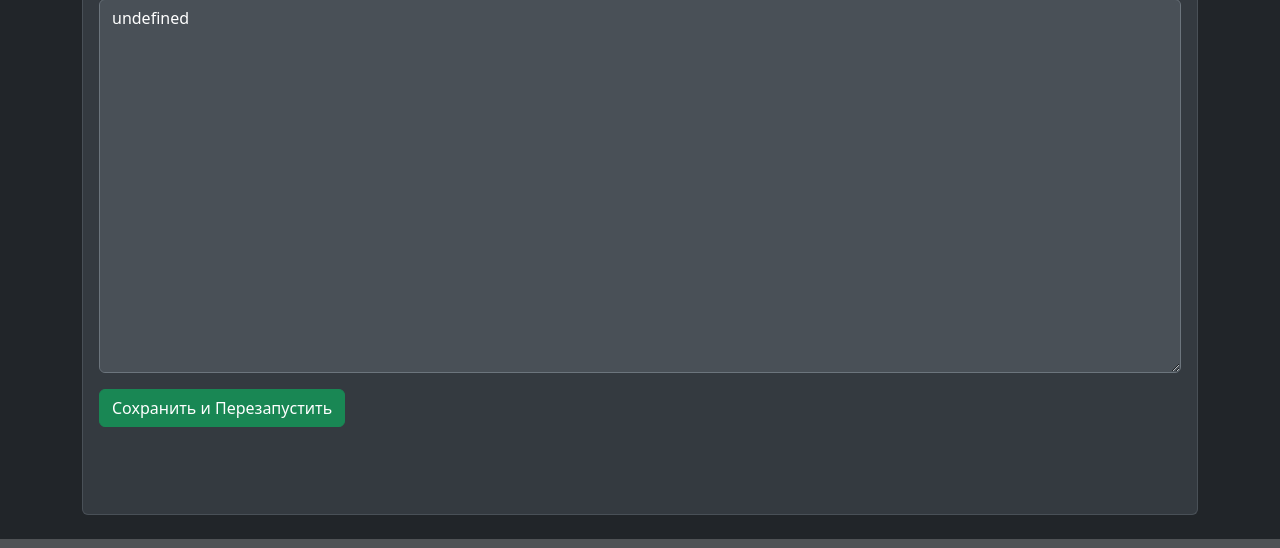
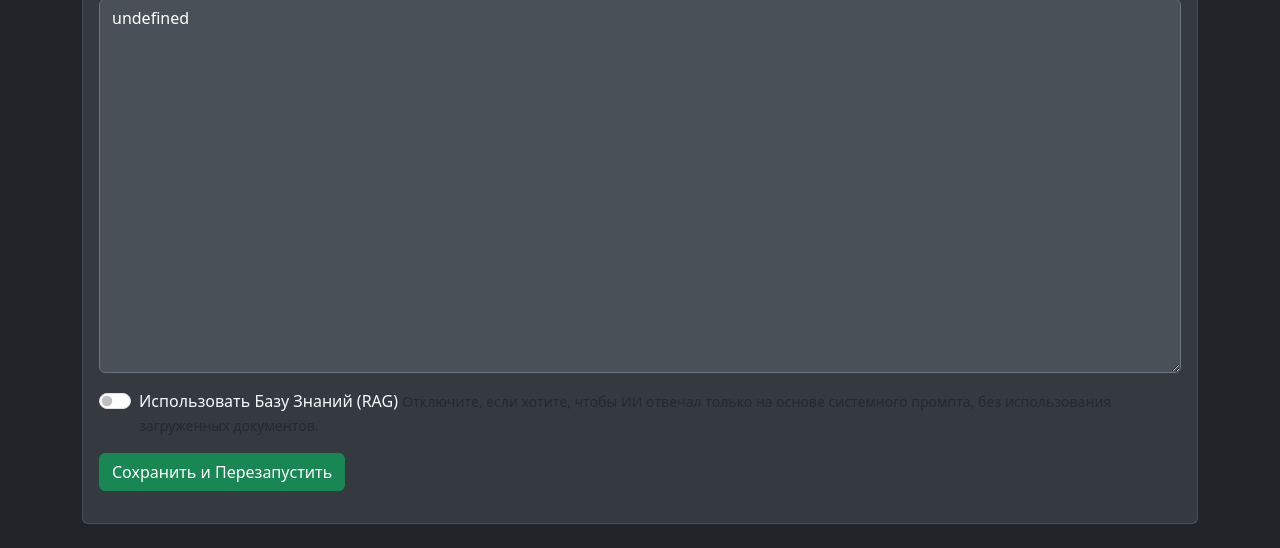
Before and after one commit to felixkrutov/TestServerBitrix, a FastAPI app: template templates/index.html in a window 1280 px wide, after a click on "Настройки". Shown: the part 859-1407 px from the top of the page. Run offline with FastAPI, Linux system fonts and the light colour scheme; the template is opened without the code that fills it, so the values that code supplies are empty; some libraries are stand-ins or nearby versions.

Commit message:
Update index.html

```diff
--- a/templates/index.html
+++ b/templates/index.html
@@ -115,6 +115,15 @@
                             <label for="prompt" class="form-label">Системный промпт</label>
                             <textarea class="form-control" id="prompt" name="prompt" rows="15"></textarea>
                         </div>
+
+                        <!-- НОВЫЙ ПЕРЕКЛЮЧАТЕЛЬ ДЛЯ RAG -->
+                        <div class="form-group mb-3 form-check form-switch">
+                            <input type="checkbox" class="form-check-input" id="use_rag_toggle" name="use_rag" value="true">
+                            <label class="form-check-label" for="use_rag_toggle">Использовать Базу Знаний (RAG)</label>
+                            <small class="form-text text-muted">Отключите, если хотите, чтобы ИИ отвечал только на основе системного промпта, без использования загруженных документов.</small>
+                        </div>
+                        <!-- КОНЕЦ НОВОГО ПЕРЕКЛЮЧАТЕЛЯ -->
+
                         <button type="submit" class="btn btn-success">Сохранить и Перезапустить</button>
                     </form>
                     <div id="saveStatus" class="mt-3"></div>
@@ -248,8 +257,40 @@
     userInput.addEventListener('keydown', (e) => { /* ... код без изменений ... */ });
     async function fetchStatus() { /* ... код без изменений ... */ }
     async function fetchLogs() { /* ... код без изменений ... */ }
-    async function fetchSettings() { /* ... код без изменений ... */ }
-    document.getElementById('settingsForm').addEventListener('submit', async function(e) { /* ... код без изменений ... */ });
+
+    // ИЗМЕНЕННАЯ ФУНКЦИЯ fetchSettings
+    async function fetchSettings() {
+        const response = await fetch('/api/settings');
+        const data = await response.json();
+        document.getElementById('prompt').value = data.prompt;
+        const modelSelect = document.getElementById('model');
+        modelSelect.innerHTML = '';
+        data.models_list.forEach(modelName => {
+            const option = document.createElement('option');
+            option.value = modelName;
+            option.textContent = modelName;
+            if (modelName === data.current_model) { option.selected = true; }
+            modelSelect.appendChild(option);
+        });
+        // Установка состояния чекбокса RAG
+        document.getElementById('use_rag_toggle').checked = data.use_rag; // <-- НОВАЯ СТРОКА
+    }
+
+    document.getElementById('settingsForm').addEventListener('submit', async function(e) {
+        e.preventDefault();
+        const formData = new FormData(this);
+        // FormData автоматически обрабатывает чекбоксы:
+        // если checked, то 'use_rag=true' будет в formData
+        // если unchecked, то 'use_rag' не будет в formData, и FastAPI Form(False) обработает это как False
+
+        const saveStatus = document.getElementById('saveStatus');
+        saveStatus.innerHTML = '<div class="alert alert-info">Сохраняю...</div>';
+        const response = await fetch('/api/settings', { method: 'POST', body: formData });
+        const result = await response.json();
+        if (result.status === 'ok') { saveStatus.innerHTML = `<div class="alert alert-success">Настройки сохранены! Сервис перезапускается.</div>`; }
+        else { saveStatus.innerHTML = `<div class="alert alert-danger">Ошибка сохранения.</div>`; }
+        setTimeout(() => { saveStatus.innerHTML = ''; }, 5000);
+    });
 
     // --- Полный код для всех функций (чтобы ничего не потерялось) ---
     uploadForm.addEventListener('submit', async (e) => {
@@ -325,36 +366,11 @@
             logsContainer.scrollTop = logsContainer.scrollHeight;
         } catch (error) { logsContainer.textContent = 'Не удалось загрузить логи.'; }
     }
-    async function fetchSettings() {
-        const response = await fetch('/api/settings');
-        const data = await response.json();
-        document.getElementById('prompt').value = data.prompt;
-        const modelSelect = document.getElementById('model');
-        modelSelect.innerHTML = '';
-        data.models_list.forEach(modelName => {
-            const option = document.createElement('option');
-            option.value = modelName;
-            option.textContent = modelName;
-            if (modelName === data.current_model) { option.selected = true; }
-            modelSelect.appendChild(option);
-        });
-    }
-    document.getElementById('settingsForm').addEventListener('submit', async function(e) {
-        e.preventDefault();
-        const formData = new FormData(this);
-        const saveStatus = document.getElementById('saveStatus');
-        saveStatus.innerHTML = '<div class="alert alert-info">Сохраняю...</div>';
-        const response = await fetch('/api/settings', { method: 'POST', body: formData });
-        const result = await response.json();
-        if (result.status === 'ok') { saveStatus.innerHTML = `<div class="alert alert-success">Настройки сохранены! Сервис перезапускается.</div>`; }
-        else { saveStatus.innerHTML = `<div class="alert alert-danger">Ошибка сохранения.</div>`; }
-        setTimeout(() => { saveStatus.innerHTML = ''; }, 5000);
-    });
 
     window.onload = () => {
         fetchStatus();
         fetchLogs();
-        fetchSettings();
+        fetchSettings(); // Эта функция теперь загружает и состояние RAG
         fetchDocuments();
         setInterval(fetchStatus, 5000);
     };
```
